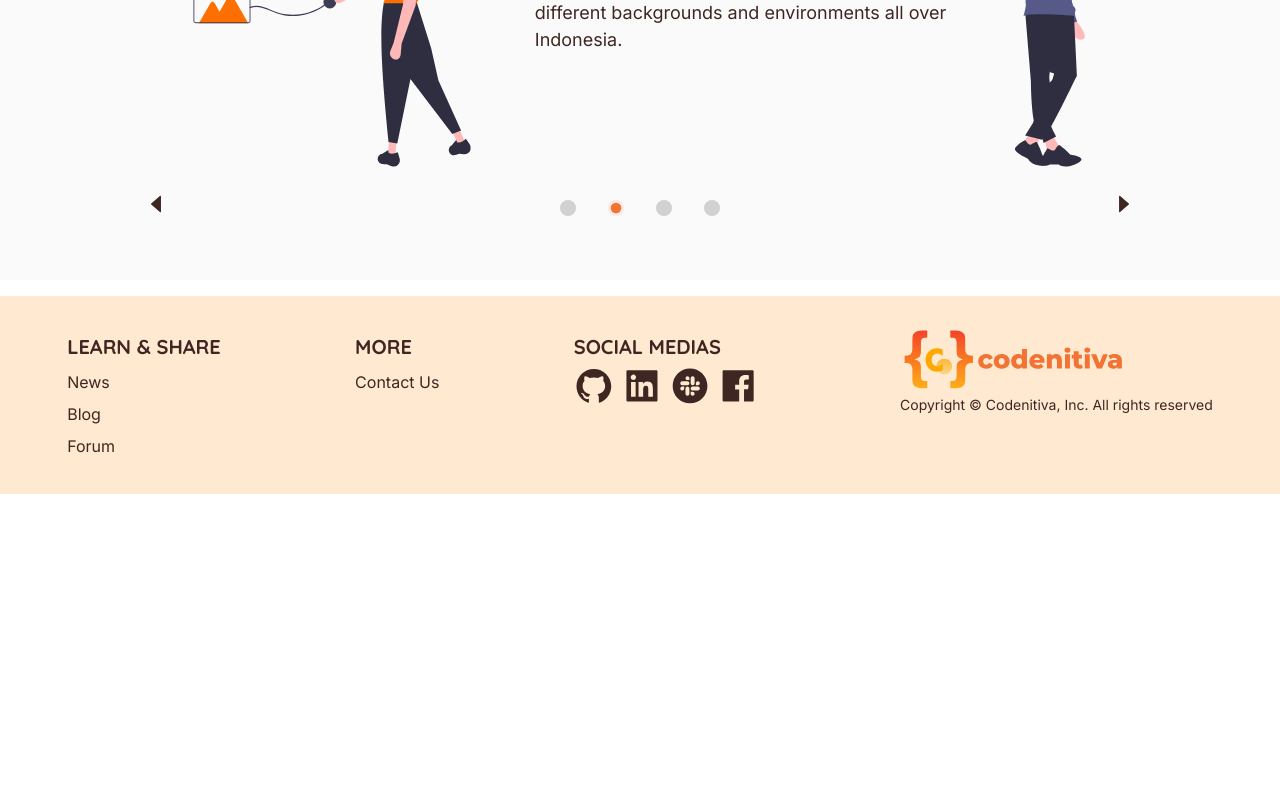
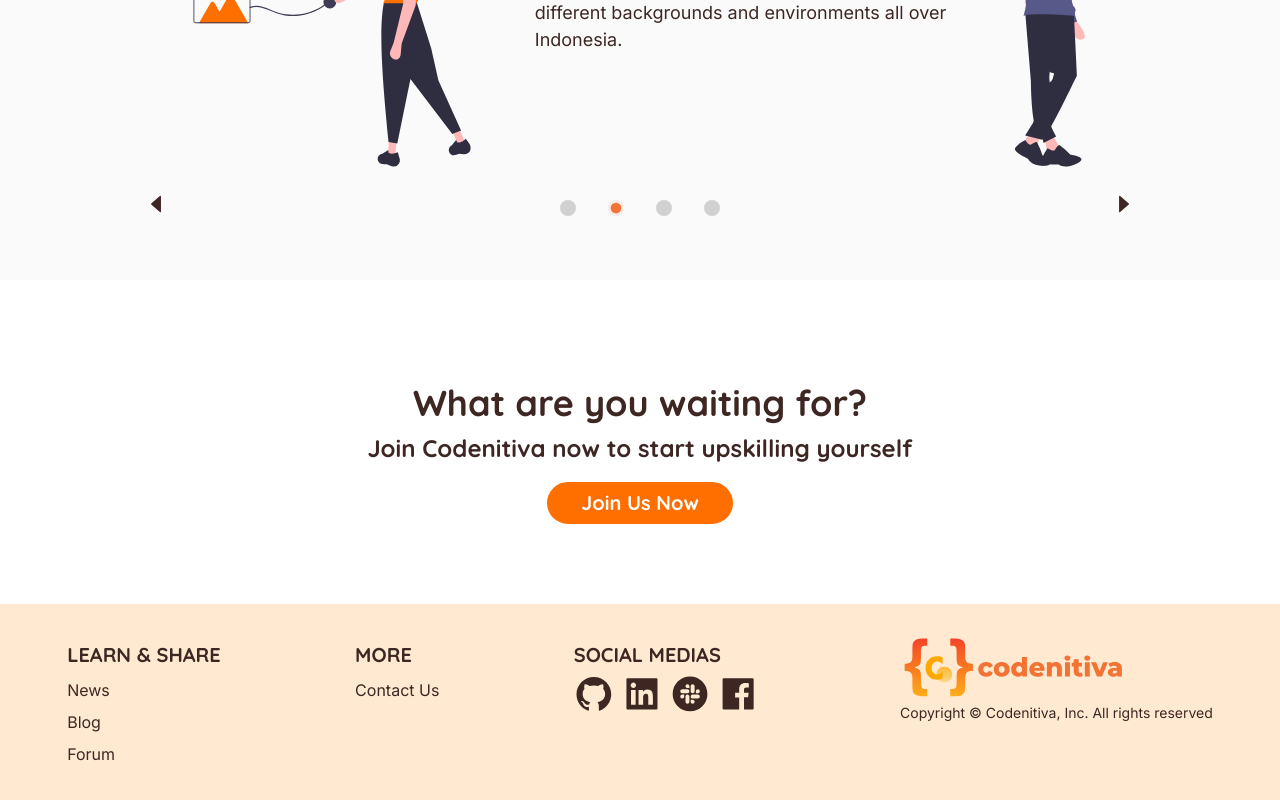
Before and after one commit to codenitiva/codenitiva-website, a React (Create React App) app: page / in a window 1280 px wide. Shown: the part 929-1729 px from the top of the page. Before the commit the page ends 1423 px from the top, so only its background shows below. Built offline with nearby package versions, Linux system fonts and the light colour scheme.

Commit message:
feat: add section below home carousel

```diff
--- a/src/pages/Home/Home.tsx
+++ b/src/pages/Home/Home.tsx
@@ -51,6 +51,18 @@ const Home: React.FC = () => {
       <Layout secondary>
         <Carousel data={homeConstants.carouselData} />
       </Layout>
+      <Layout>
+        <div className="flex flex-col w-full items-center">
+          <h1>What are you waiting for?</h1>
+          <h2 className="text-center">Join Codenitiva now to start upskilling yourself</h2>
+          <NavLink
+            className="btn primary text-xl mt-4 text-center w-full lg:w-auto"
+            to="/signup"
+          >
+            Join Us Now
+          </NavLink>
+        </div>
+      </Layout>
     </>
   );
 };
--- a/src/styles/main.css
+++ b/src/styles/main.css
@@ -45,6 +45,10 @@ h1 {
   @apply header text-2xl font-bold;
 }
 
+h2 {
+  @apply header text-lg font-bold
+}
+
 input {
   @apply header text-base font-bold;
 }
@@ -58,13 +62,13 @@ input {
     @apply header text-4xl font-bold;
   }
 
+  h2 {
+    @apply header text-2xl font-bold;
+  }
+
   input {
     @apply text-lg;
   }
-}
-
-h2 {
-  @apply header text-2xl font-bold;
 }
 
 h5 {
```
